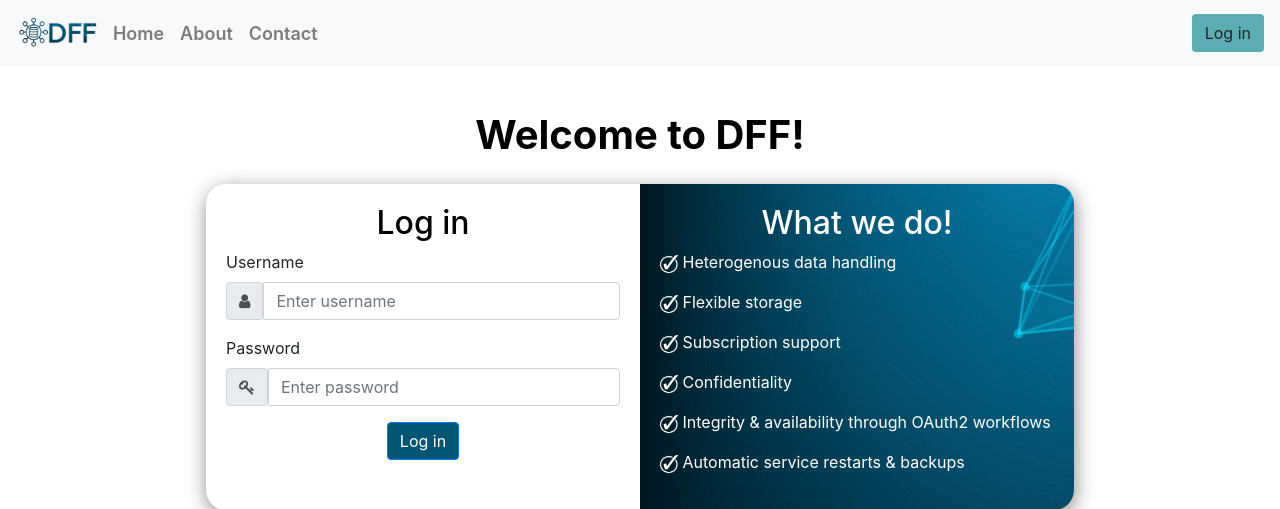
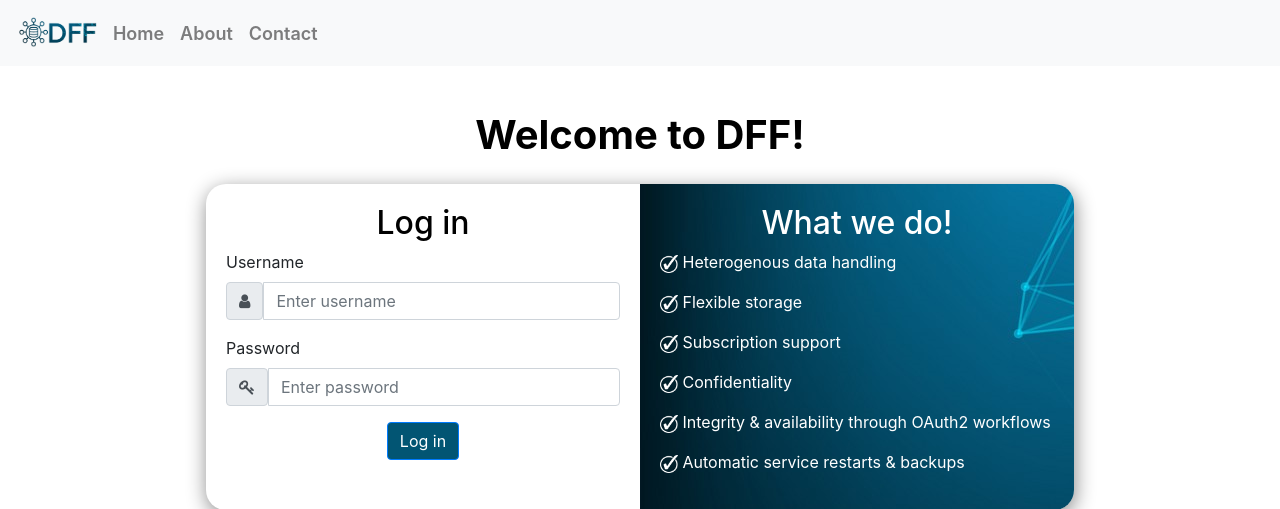
Before and after one commit to HORSE-EU-Project/Pre-Processing, a Flask app: page / in a window 1280 px wide. Shown: the top 509 px of the page. Run offline with Flask 2, Linux system fonts and the light colour scheme; parts of the project's set-up code (start-up, migrations or seed data) failed here and were passed over; some libraries are stand-ins or nearby versions.

Commit message:
remove Log in button from top right

```diff
--- a/REST_APIs/apis/subscriptions_api.py
+++ b/REST_APIs/apis/subscriptions_api.py
@@ -62,7 +62,6 @@ class orionSubscriptions(Resource):
     @api.response(404, 'The domain name that your app uses for subscriptions is not set: you need to set it through the DFF Web App before attempting this request.')
     @api.response(500, 'While trying to connect to the database an error occurred.')
     def get(self):
-        print("I'm in GET")
         if request.args:
             abort(400, "This method does not accept any parameters.")
         token = request.headers.get('X-Auth-token')
@@ -97,9 +96,7 @@ class orionSubscriptions(Resource):
         header = {
             "Content-Type" : "application/json"
         }
-        print("i am here: ", body)
         r = requests.post(url=ORION_URL+"/v2/subscriptions/", headers=header, data=json.dumps(body), verify=False)
-        print(r)
         if(r.status_code==201):
             return {"message": "Subscription created successfully."}, 200
         else:
--- a/templates/base-login.html
+++ b/templates/base-login.html
@@ -37,11 +37,6 @@
         			<a href="#" class="nav-item nav-link">About</a>
         			<a href="#" class="nav-item nav-link">Contact</a>
                 </div>
-
-        		<div class="navbar-nav action-buttons ml-auto">
-        			<a href="/login" class="btn" style="background-color: #5cadb3;">Log in</a>
-        		</div>
-
         	</div>
         </nav>
 
```
